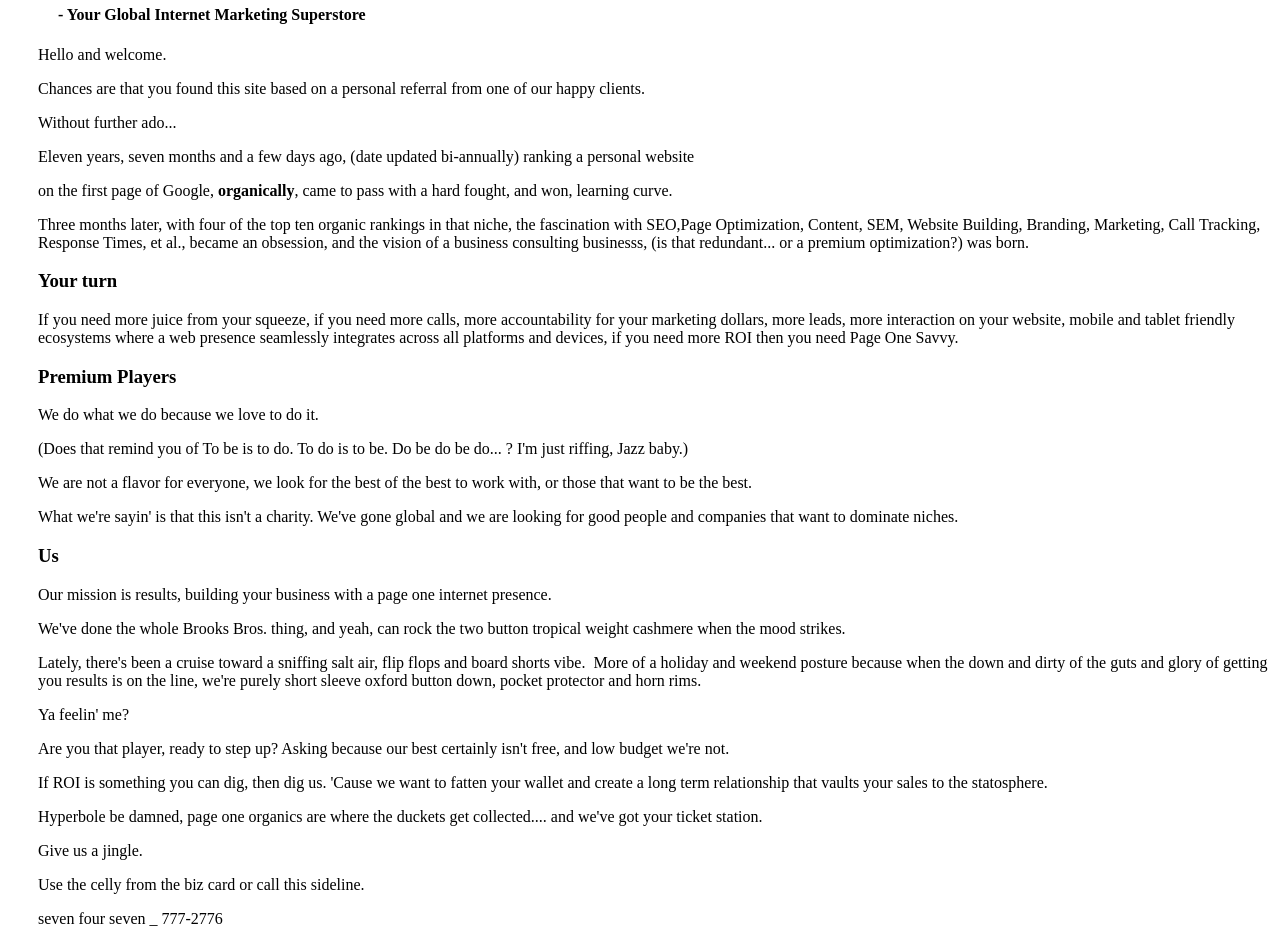
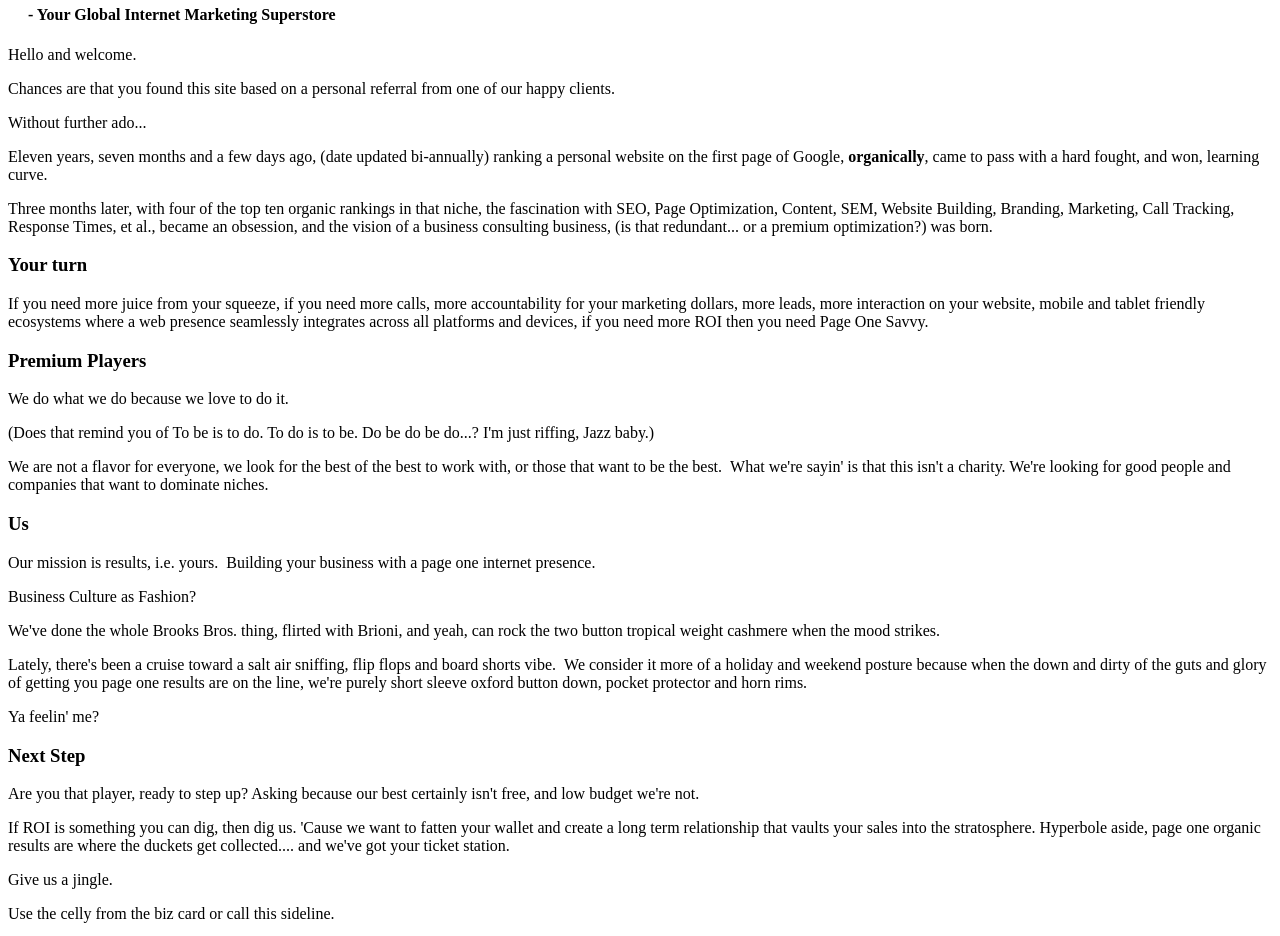
Before and after one commit to trolamc/pageonesavvy, a plain HTML site: page index.html in a window 1280 px wide. Shown: the part 50-986 px from the top of the page. Drawn offline with Linux system fonts and the light colour scheme.

Commit message:
Update to index.html

```diff
--- a/index.html
+++ b/index.html
@@ -1,29 +1,28 @@
-<h2 style="padding-left: 30px;">Welcome to Page One Savvy</h2>
-<h4 style="padding-left: 30px;">&nbsp;&nbsp;&nbsp;&nbsp; - Your Global Internet Marketing Superstore</h4>
-<p style="padding-left: 30px;">Hello and welcome.</p>
-<p style="padding-left: 30px;">Chances are that you found this site based on a personal referral from one of our happy clients.</p>
-<p style="padding-left: 30px;">Without further ado...</p>
-<p style="padding-left: 30px;">Eleven years, seven months and a few days ago, (date updated bi-annually) ranking a personal website</p>
-<p style="padding-left: 30px;">on the first page of Google, <strong>organically</strong>, came to pass with a hard fought, and won, learning curve.</p>
-<p style="text-align: left; padding-left: 30px;">Three months later, with four of the top ten organic rankings in that niche, the fascination with SEO,Page Optimization, Content, SEM, Website Building, Branding, Marketing, Call Tracking, Response Times, et al., became an obsession, and the vision of a business consulting businesss, (is that redundant... or a premium optimization?) was born.</p>
-<h3 style="padding-left: 30px;"><strong>Your turn</strong></h3>
-<p style="padding-left: 30px;">If you need more juice from your squeeze, if you need more calls, more accountability for your marketing dollars, more leads, more interaction on your website, mobile and tablet friendly ecosystems where a web presence seamlessly integrates across all platforms and devices, if you need more ROI then you need Page One Savvy.</p>
-<h3 style="padding-left: 30px;"><a id="user-content-premium-players" class="anchor" href="https://github.com/trolamc/pageonesavvy.com#premium-players"></a>Premium Players</h3>
-<p style="padding-left: 30px;">We do what we do because we love to do it.</p>
-<p style="padding-left: 30px;">(Does that remind you of To be is to do. To do is to be. Do be do be do... ? I'm just riffing, Jazz baby.)</p>
-<p style="padding-left: 30px;">We are not a flavor for everyone, we look for the best of the best to work with, or those that want to be the best.</p>
-<p style="padding-left: 30px;">What we're sayin' is that this isn't a charity. We've gone global and we are looking for good people and companies that want to dominate niches.</p>
-<h3 style="padding-left: 30px;"><strong>Us</strong></h3>
-<p style="padding-left: 30px;">Our mission is results, building your business with a page one internet presence.</p>
-<p style="padding-left: 30px;">We've done the whole Brooks Bros. thing, and yeah, can rock the two button tropical weight cashmere when the mood strikes.</p>
-<p style="padding-left: 30px;">Lately, there's been a cruise toward a sniffing salt air, flip flops and board shorts vibe.&nbsp; More of a holiday and weekend posture because when the down and dirty of the guts and glory of getting you results is on the line, we're purely short sleeve oxford button down, pocket protector and horn rims.</p>
-<p style="padding-left: 30px;">Ya feelin' me?</p>
-<p style="padding-left: 30px;">Are you that player, ready to step up? Asking because our best certainly isn't free, and low budget we're not.</p>
-<p style="padding-left: 30px;">If ROI is something you can dig, then dig us. 'Cause we want to fatten your wallet and create a long term relationship that vaults your sales to the statosphere.</p>
-<p style="padding-left: 30px;">Hyperbole be damned, page one organics are where the duckets get collected.... and we've got your ticket station.</p>
-<p style="padding-left: 30px;">Give us a jingle.</p>
-<p style="padding-left: 30px;">Use the celly from the biz card or call this sideline.</p>
-<p style="padding-left: 30px;">seven four seven _ 777-2776</p>
-<p style="padding-left: 30px;">&nbsp;</p>
-<p style="padding-left: 30px;">Peace,</p>
-<p style="padding-left: 30px;">Vincent</p>
+<h2>PAGE ONE<strong> <em>SAVVY</em></strong></h2>
+<h4>&nbsp;&nbsp;&nbsp;&nbsp; - Your Global Internet Marketing Superstore</h4>
+<p>Hello and welcome.</p>
+<p>Chances are that you found this site based on a personal referral from one of our happy clients.</p>
+<p>Without further ado...</p>
+<p>Eleven years, seven months and a few days ago, (date updated bi-annually) ranking a personal website on the first page of Google, <strong>organically</strong>, came to pass with a hard fought, and won, learning curve.</p>
+<p>Three months later, with four of the top ten organic rankings in that niche, the fascination with SEO, Page Optimization, Content, SEM, Website Building, Branding, Marketing, Call Tracking, Response Times, et al., became an obsession, and the vision of a business consulting business, (is that redundant... or a premium optimization?) was born.</p>
+<h3><strong>Your turn</strong></h3>
+<p>If you need more juice from your squeeze, if you need more calls, more accountability for your marketing dollars, more leads, more interaction on your website, mobile and tablet friendly ecosystems where a web presence seamlessly integrates across all platforms and devices, if you need more ROI then you need Page One Savvy.</p>
+<h3>Premium Players</h3>
+<p>We do what we do because we love to do it.</p>
+<p>(Does that remind you of To be is to do. To do is to be. Do be do be do...? I'm just riffing, Jazz baby.)</p>
+<p>We are not a flavor for everyone, we look for the best of the best to work with, or those that want to be the best. &nbsp;What we're sayin' is that this isn't a charity. We're looking for good people and companies that want to dominate niches.</p>
+<h3><strong>Us</strong></h3>
+<p>Our mission is results, i.e. yours. &nbsp;Building your business with a page one internet presence.</p>
+<p>Business Culture as Fashion?</p>
+<p>We've done the whole Brooks Bros. thing, flirted with Brioni, and yeah, can rock the two button tropical weight cashmere when the mood strikes.</p>
+<p>Lately, there's been a cruise toward a salt air sniffing, flip flops and board shorts vibe. &nbsp;We consider it more of a holiday and weekend posture because when the down and dirty of the guts and glory of getting you page one results are on the line, we're purely short sleeve oxford button down, pocket protector and horn rims.</p>
+<p>Ya feelin' me?</p>
+<h3><strong>Next Step</strong></h3>
+<p>Are you that player, ready to step up? Asking because our best certainly isn't free, and low budget we're not.</p>
+<p>If ROI is something you can dig, then dig us. 'Cause we want to fatten your wallet and create a long term relationship that vaults your sales into the stratosphere. Hyperbole aside, page one organic results are where the duckets get collected.... and we've got your ticket station.</p>
+<p>Give us a jingle.</p>
+<p>Use the celly from the biz card or call this sideline.</p>
+<p>seven four seven _ 777-2776</p>
+<p>&nbsp;</p>
+<p>Peace,</p>
+<p>Vincent</p>
```
